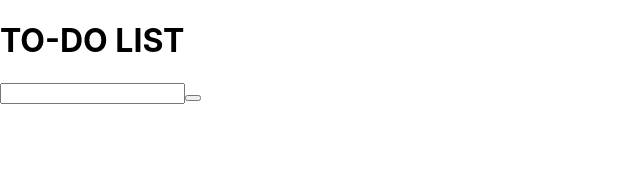
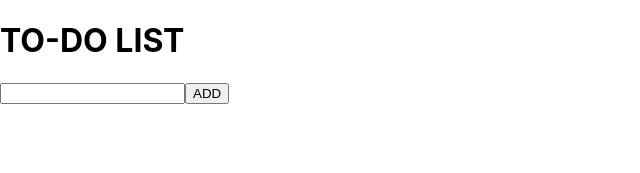
Before and after one commit to bgiudicid/to-do-list, a React (Create React App) app: page / in a window 1280 px wide. Shown: the top 173 px of the page, without its empty margins (0-640 px from the left). Built offline with nearby package versions, Linux system fonts and the light colour scheme.

Commit message:
ul added

```diff
--- a/package.json
+++ b/package.json
@@ -14,10 +14,11 @@
     "web-vitals": "^2.1.4"
   },
   "scripts": {
-    "start": "json-server -p 3006 -w db.json",
+    "start": "react-scripts start",
     "build": "react-scripts build",
     "test": "react-scripts test",
-    "eject": "react-scripts eject"
+    "eject": "react-scripts eject",
+    "crud-axios": "json-server --watch db.json --port 3006"
   },
   "eslintConfig": {
     "extends": [
--- a/src/App.js
+++ b/src/App.js
@@ -36,7 +36,8 @@ useEffect(()=> {
     <h1>TO-DO LIST</h1>
     <form>
       <input id="newTask"></input>
-      <button id='addTask' onClick={addTaskHandler}></button>
+      <button id='addTask' onClick={addTaskHandler}>ADD</button>
+      <ul id='taskList'></ul>
     </form>
     </>
   );
```
